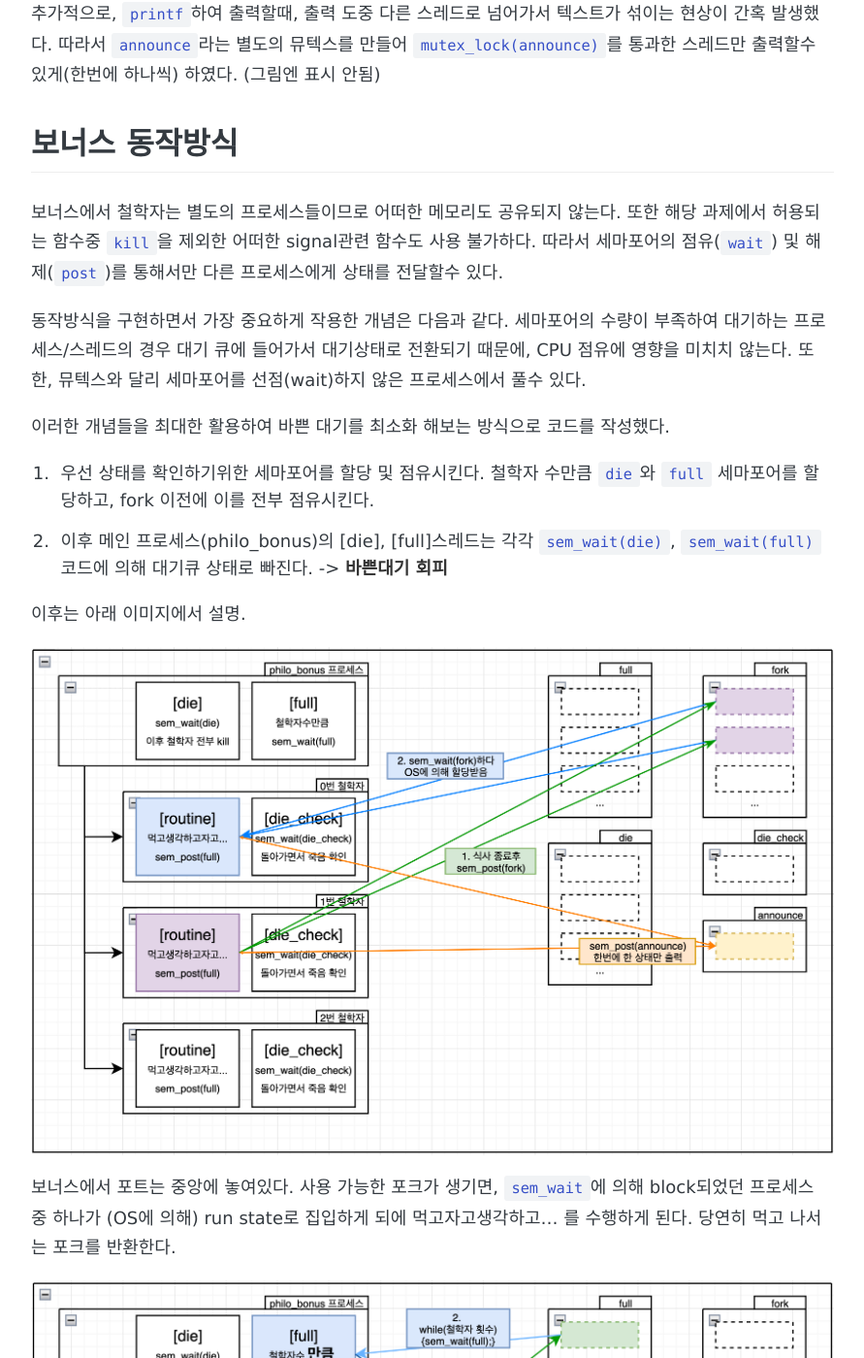
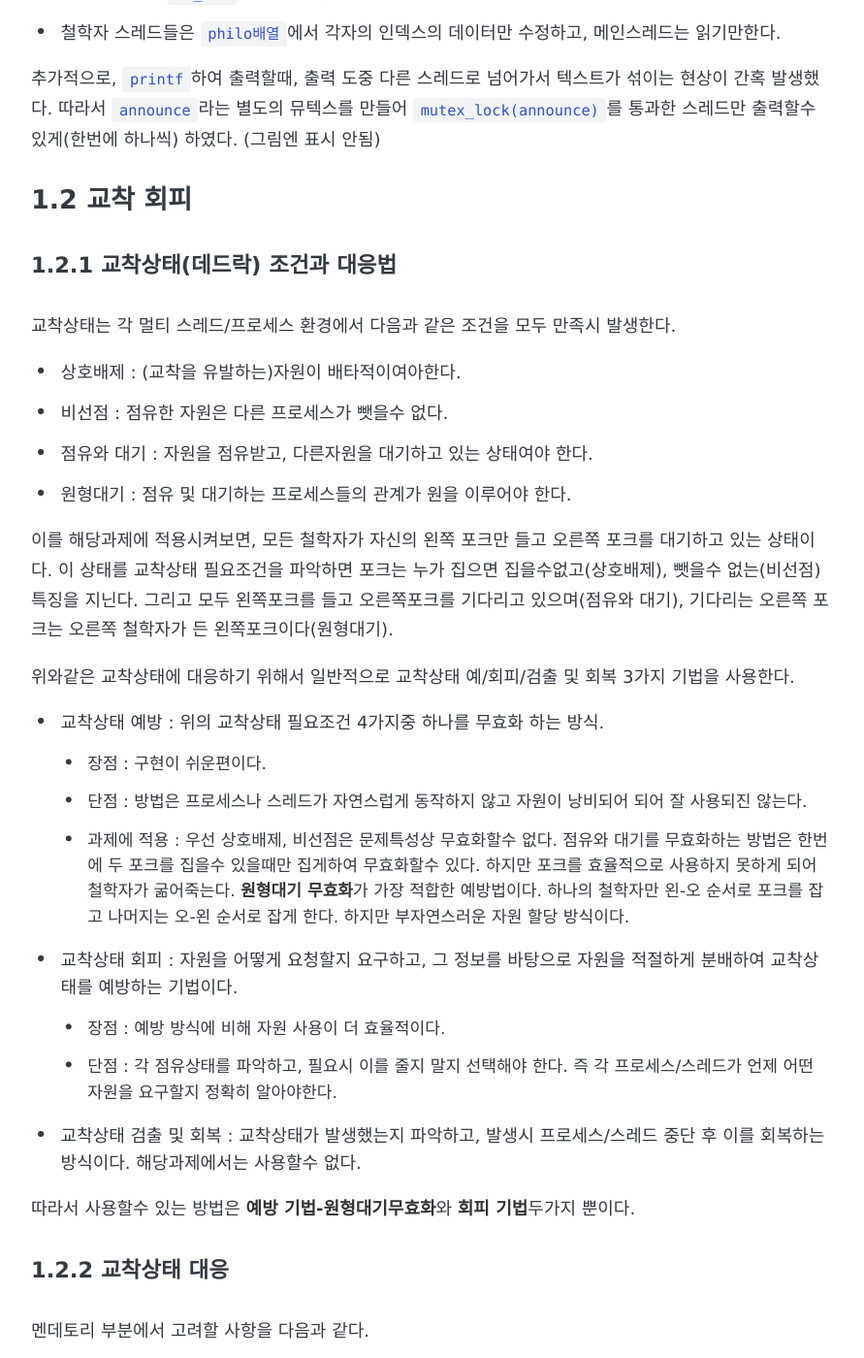
Before and after one commit to gyujun9403/gyujun9403.github.io, a Jekyll site: the page built from _posts/2022-02-22-philo-how to make.md, in a window 1280 px wide and 1400 px high, scrolled down 1141 px. Shown: the whole window at 97% size, without its empty margins (194-1085 px from the left). Built offline with Jekyll 4.4.1, drawn with Linux system fonts in a browser that asks for light colours; some web fonts are replaced; comment, search, counter and statistics services are not loaded; some of the changed text lies outside the part shown.

Commit message:
디펜스 내용 추가

````diff
--- a/_posts/2022-02-22-philo-how to make.md
+++ b/_posts/2022-02-22-philo-how to make.md
@@ -8,7 +8,8 @@ comments: true
 share: true
 ---
 
-## 멘데토리 동작방식
+## 1. 멘데토리
+### 1.1 동작방식
 ![멘데토리](/images/42seoul/philo/philo(heap).png)
 철학자 과제는 philo프로세스 내부에 여러개의 철학자 스레드들을 생성하여 생존시키는 과제이다. 해당과제에서 메인스레드의 역할과 나머지 철학자 스레드들의 역할은 다음과 같다.
 - 메인스레드는 die여부, full(음식을 다 먹음)상태를 바쁜대기를 통해 확인하는 역할을 한다. `is_die`데이터를 `write`한다.
@@ -19,8 +20,43 @@ share: true
 - 철학자 스레드들은 `philo배열`에서 각자의 인덱스의 데이터만 수정하고, 메인스레드는 읽기만한다.
 
 추가적으로, `printf`하여 출력할때, 출력 도중 다른 스레드로 넘어가서 텍스트가 섞이는 현상이 간혹 발생했다. 따라서 `announce`라는 별도의 뮤텍스를 만들어 `mutex_lock(announce)`를 통과한 스레드만 출력할수 있게(한번에 하나씩) 하였다. (그림엔 표시 안됨)
+### 1.2 교착 회피
+#### 1.2.1 교착상태(데드락) 조건과 대응법
+교착상태는 각 멀티 스레드/프로세스 환경에서 다음과 같은 조건을 모두 만족시 발생한다.
+- 상호배제 : (교착을 유발하는)자원이 배타적이여아한다.
+- 비선점 : 점유한 자원은 다른 프로세스가 뺏을수 없다.
+- 점유와 대기 : 자원을 점유받고, 다른자원을 대기하고 있는 상태여야 한다.
+- 원형대기 : 점유 및 대기하는 프로세스들의 관계가 원을 이루어야 한다.
 
-## 보너스 동작방식
+이를 해당과제에 적용시켜보면, 모든 철학자가 자신의 왼쪽 포크만 들고 오른쪽 포크를 대기하고 있는 상태이다.
+이 상태를 교착상태 필요조건을 파악하면 포크는 누가 집으면 집을수없고(상호배제), 뺏을수 없는(비선점) 특징을 지닌다. 그리고 모두 왼쪽포크를 들고 오른쪽포크를 기다리고 있으며(점유와 대기), 기다리는 오른쪽 포크는 오른쪽 철학자가 든 왼쪽포크이다(원형대기).
+
+위와같은 교착상태에 대응하기 위해서 일반적으로 교착상태 예/회피/검출 및 회복 3가지 기법을 사용한다.
+- 교착상태 예방 : 위의 교착상태 필요조건 4가지중 하나를 무효화 하는 방식.
+	- 장점 : 구현이 쉬운편이다.
+	- 단점 : 방법은 프로세스나 스레드가 자연스럽게 동작하지 않고 자원이 낭비되어 되어 잘 사용되진 않는다.
+	- 과제에 적용 : 우선 상호배제, 비선점은 문제특성상 무효화할수 없다. 점유와 대기를 무효화하는 방법은 한번에 두 포크를 집을수 있을때만 집게하여 무효화할수 있다. 하지만 포크를 효율적으로 사용하지 못하게 되어 철학자가 굶어죽는다. **원형대기 무효화**가 가장 적합한 예방법이다. 하나의 철학자만 왼-오 순서로 포크를 잡고 나머지는 오-왼 순서로 잡게 한다. 하지만 부자연스러운 자원 할당 방식이다.
+- 교착상태 회피 : 자원을 어떻게 요청할지 요구하고, 그 정보를 바탕으로 자원을 적절하게 분배하여 교착상태를 예방하는 기법이다.
+	- 장점 : 예방 방식에 비해 자원 사용이 더 효율적이다.
+	- 단점 : 각 점유상태를 파악하고, 필요시 이를 줄지 말지 선택해야 한다. 즉 각 프로세스/스레드가 언제 어떤 자원을 요구할지 정확히 알아야한다.
+- 교착상태 검출 및 회복 : 교착상태가 발생했는지 파악하고, 발생시 프로세스/스레드 중단 후 이를 회복하는 방식이다. 해당과제에서는 사용할수 없다.
+
+따라서 사용할수 있는 방법은 **예방 기법-원형대기무효화**와 **회피 기법**두가지 뿐이다.
+
+#### 1.2.2 교착상태 대응
+멘데토리 부분에서 고려할 사항을 다음과 같다.
+1. 모든 포크는 철학자 사이에 있다(서로 다른 포크들이다).
+2. 뮤텍스만을 사용한다.
+
+위와 같은 특성때문에 회피 기법을 통해 자원(포크)를 억제하기 위해서는 다음과 같은 문제들이 있다고 판단하였다.
+1. 각포크와 철학자마다 뮤텍스를 할당해서 접근을 제어해야한다.
+2. 어떤 포크 사용을 수락할지 제어하는 스레드도 따로 만들어서 돌려야하는 작업이 필요하다.
+3. 이렇게 한다고 해도, 제어하는 스레드가 포크를 집기전에 동작하여 교착상태를 막을수 있을지도 보장할수 없다.
+
+따라서 약간의 어색함이 있지만 더 확실한 예방기법의 원형대기 무효화를 사용하여 각 스레드에 적용하였다.
+
+## 2. 보너스
+### 2.1 동작방식
 보너스에서 철학자는 별도의 프로세스들이므로 어떠한 메모리도 공유되지 않는다. 또한 해당 과제에서 허용되는 함수중 `kill`을 제외한 어떠한 signal관련 함수도 사용 불가하다. 따라서 세마포어의 점유(`wait`) 및 해제(`post`)를 통해서만 다른 프로세스에게 상태를 전달할수 있다.
 
 동작방식을 구현하면서 가장 중요하게 작용한 개념은 다음과 같다. 세마포어의 수량이 부족하여 대기하는 프로세스/스레드의 경우 대기 큐에 들어가서 대기상태로 전환되기 때문에, CPU 점유에 영향을 미치치 않는다. 또한, 뮤텍스와 달리 세마포어를 선점(wait)하지 않은 프로세스에서 풀수 있다.
@@ -46,6 +82,14 @@ share: true
 2. [die_chekc]스레드에서 죽음이 확인되면 die출력을 하고, `sem_post(die)`를 한다.
 3. 메인 프로세스(philo_bonus)의 [die]스레드가 깨어나고 모든 철학자 프로세스들을 `kill`하고 할당되었던 자원들을 반환후 프로세스를 종료한다.
 
+### 2.2 교착 회피 기법
+ 해당과제는 각 프로세스(철학자)가 요구하는 자원의 개수가 정해져있고 변하지 않으므로, 각 스레드들에게 정보를 받지 않아도 된다. 따라서 해당 과제는 회피기법에 사용에 최적화되어있다고 볼수 있다(멘데토리는 뮤텍스를 사용해야 해서 쓰지 못했다).
+
+보너스과제는 멘데토리와 달리 세마포어를 통해 포크의 접근을 제한한다. 이때 세마포어는 뮤텍스와 달리 자원의 개수를 정할수 있다. 그러므로 모든 철학자들이 한손에 포크를 들고있는 상황만 피하게 자원을 제한하면 교착상태를 막을수 있다. 첫번째 포크를 들고있는 철학자의 수를 모든 `철학자의 수 - 1`로 제한하여 회피기법을 적용하였다.
+```c
+```
+
+
 
 /*
 일단...idx of philo는 fork후 탈출한 idx. 가장 큰 값은 최상위 부모.
````
